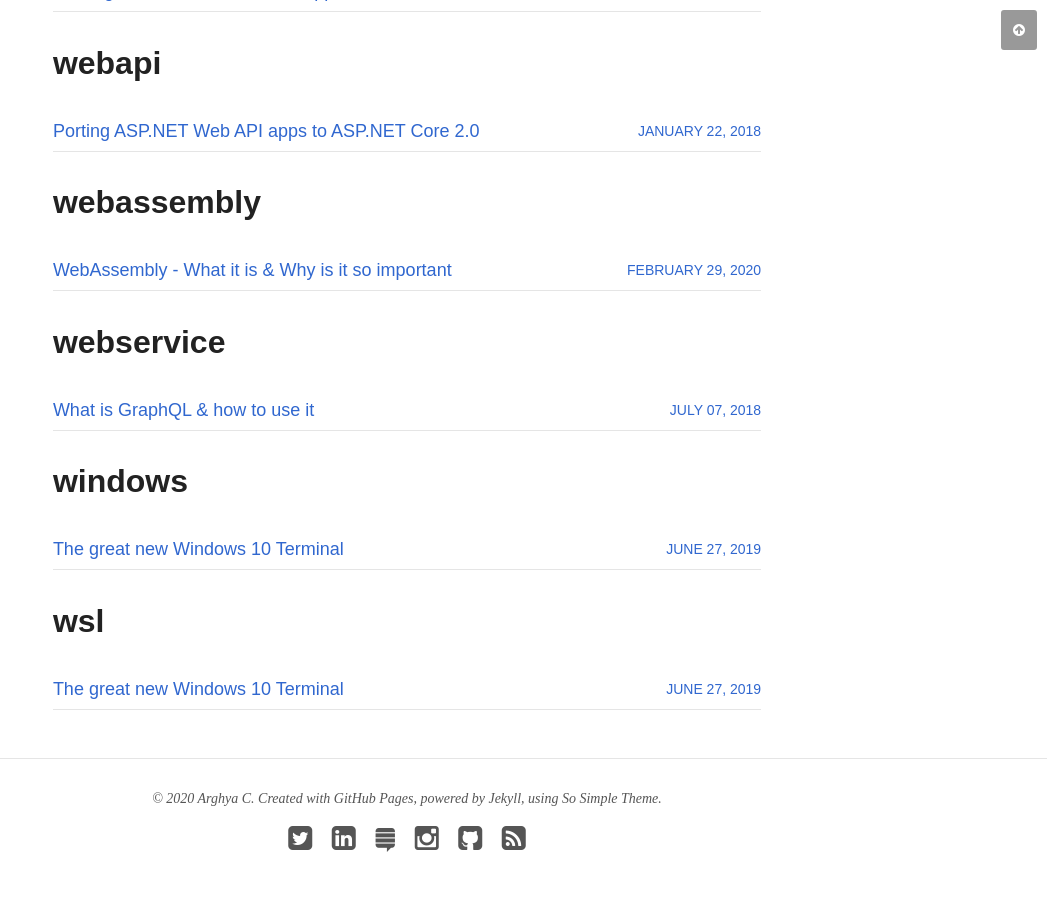
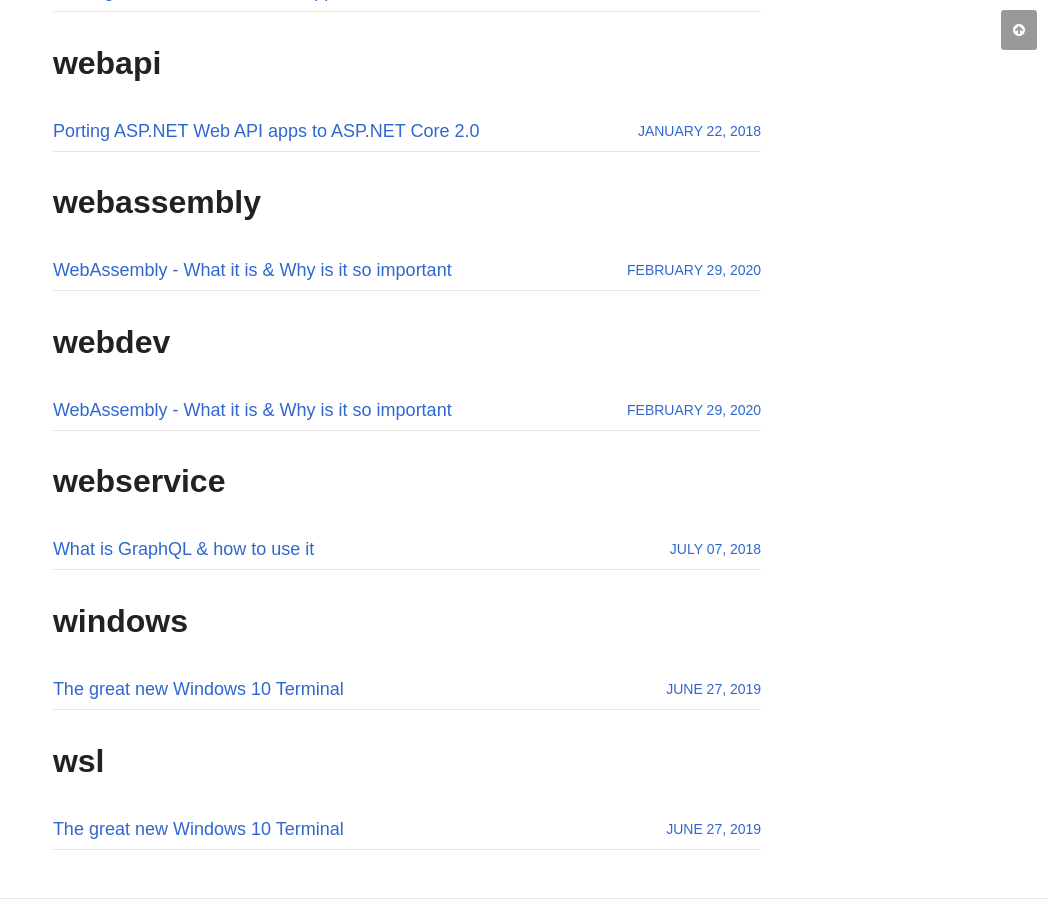
Before and after one commit to chakrabar/chakrabar.github.io, a Jekyll site: the page built from tags/index.md, in a window 1280 px wide and 900 px high, scrolled down 21471 px. Shown: the whole window, without its empty margins (233-1280 px from the left). Built offline with Jekyll 4.4.1, drawn with Linux system fonts in a browser that asks for light colours; nearby versions of some CDN libraries; some of the changed lines change nothing that is shown.

Commit message:
Some final changes for wasm post

```diff
--- a/_posts/articles/2020-02-29-webassembly-wasm-wasi.md
+++ b/_posts/articles/2020-02-29-webassembly-wasm-wasi.md
@@ -3,18 +3,19 @@
 title: "WebAssembly - What it is & Why is it so important"
 excerpt: "The what, why, how & when of WebAssembly for the dummies"
 date: 2020-02-29
-tags: [dev, programming, web, webassembly, wa, wasm, wasi, wat]
+tags: [dev, programming, web, webdev, webassembly, wa, wasm, wasi, wat]
 categories: articles
 image:
   feature: posts/webassembly/office-4.jpg
 comments: true
 share: true
 published: true
+modified: 2020-03-01T22:00:00+05:30
 ---
 
-If you are a web developer, or a software developer in general, you must have heard of something called `WebAssembly` in last few years. If you did, but do not know actually what it is, and why you keep hearing about them - this artcle's for you. If you are already compiling your code into `wasm` and loading them into your `JavaScript` code, then, well, you'll probably not get much out of it.
+If you are a web developer, or a software developer in general, you must have heard of something called `WebAssembly` in last few years. If you did, but do not actually know what it is, and why you keep hearing about them - this post is for you. If you are already compiling your code into `wasm` and loading them into your `JavaScript` code, then you can happily skip.
 
-If you're in the first group, jump right in. Here, we'll try to understand what is `WebAssembly`, what is the context of it, the hype vs. the fact, and a bit of the future. You might have already come across bunch of articles, blog posts, tweets, videos & even conference talks about it, but still probably have no clue what it is! Is it a new tool, a design pattern or a shiny new JavaScript framework?
+If you're in the first group, jump right in. Here, we'll try to understand what is `WebAssembly`, what is the context of it, the hype vs. the fact, and a bit of the future. You might have already come across bunch of articles, blog posts, tweets, videos & even conference talks about it, but still probably have no clue what it is? Is it a new tool, a design pattern or a shiny new JavaScript framework?
 
 ## What is _WebAssembly_
 
@@ -22,45 +23,45 @@
 
 _Wait, a what?_
 
-That's right! Let us take it apart, and understand piece-by-piece
+That's right! That's what `WebAssembly` is. Let us take this definition apart, and understand piece-by-piece
 ![image-right](/images/posts/webassembly/Web_Assembly.png){: .pull-right}
 
-* It's a `new language`. It became the offical _**"fourth language for web"**_ on [5th December 2019](https://www.w3.org/2019/12/pressrelease-wasm-rec.html.en), though it has been in development for few years now
-* It's `binary`, so it is not really human readable (hence, _"assembly"_)
+* It's a `new language`. It became the offical _**"fourth language for web"**_ on [5th December 2019](https://www.w3.org/2019/12/pressrelease-wasm-rec.html.en), i.e. after HTML, CSS & JavaScript
+* It's `binary`, so it is not really human readable (it's an _"assembly"_ language for the web)
 * It's `low level`, i.e. it's much closer to actual machine code (than `JavaScript` and other higher level languages)
 * And it's `for the web`, that means (modern) web browsers can read and execute them
 
-### So, how do I write code in `WebAssembly`?
+### So, how do I code in `WebAssembly`?
 
-Though there is a [text format](https://developer.mozilla.org/en-US/docs/WebAssembly/Understanding_the_text_format), you as a developer won't generally _"write"_ code in `WebAssembly`! **It's actually an `IR` or `Intermediate Representation`**, comparable to `ByteCode` in `Java` or `MSIL/CIL` in `.NET`.
+Actual WebAssembly is a binary language. Though there is a [text representation](https://developer.mozilla.org/en-US/docs/WebAssembly/Understanding_the_text_format), you as a developer won't generally _"write"_ code in `WebAssembly`! **It's actually an `IR` or `Intermediate Representation`** code, comparable to `ByteCode` in `Java` or `MSIL/CIL` in `.NET`. It's meant to be a compilation target for higher level languages.
 
 Basically it's a set of low level binary instructions that works across common standard hardware. Unlike higher level languages like `C#`, `Go` or `Java`, it is more closer to machine language, and can be converted into actual `machine code` very fast & efficiently. So rather than writing code in it, you still write code in a language that you already know, like `C/C++` or `Rust`, and a special compiler compiles your code into `WebAssembly`, and that runs inside a special `Virtual Machine`. This `VM` can turn the `IR` into actual, platform specific `Machine Code` and execute them. This `VM` can run on any type of platform (hardware + OS).
 
 ![Image](/images/posts/webassembly/WebAssembly_compile.png)
 
-In a nutshell, that's like the main idea behind WebAssembly, to be able to _**run pre-compile code, written in any language, on the web!**_
+In a nutshell, that's like the main idea behind WebAssembly, to be able to _**run pre-compiled code, written in any language, on the web!**_
 
 Okay, but why?
 
 ### Why `WebAssembly`?
 
-Okay, so I cannot read or write code in WebAssembly! Then what is the purpose of it? Why have it as the _fouth language for the web_? We already have our `JavaScript`!
+I cannot read or write code in WebAssembly! Then what is the purpose of it? Why have it as the _fouth language for the web_? We already have our good ol' `JavaScript`!
 
-Yes, `JavaScript` works, and it works pretty well. And there are really cool `JS Frameworks` like `Angular`, `React`, `Vue` etc. In fact `JS` is so cool, that now lot of people even write back-end or server-side code also in `JS`, thanks to `Node`!
+Yes, `JavaScript` works, and it works pretty well. And there are really cool `JS Frameworks` like `Angular`, `React`, `Vue` etc. that make complex web development much easier. In fact `JS` is so cool, that now lot of people even write back-end or server-side code in `JS`, thanks to `Node`!
 
 BUT, there are issues with `JavaScript`, mainly with **`performance`**! It works fine for a standard web applications where small pieces of processing is done on the web, based on user interaction. Generally, the heavy processing is done on servers, and web interacts with them through `http` services. But it does not work well when lot of real-time processing is required, think of - image & video processing, 3D gaming, AR/VR etc.
 
-**NOTE:** JavaScript is an interpreted language i.e. at the run-time, each line of code is turned into machine code as it is encountered. This happens everytime, even the same line of code is executed multiple times (e.g. loops). This is inefficient. And there is no way to look at the whole code at once & ompimize. Also, the garbage collector cycles take it's time to run and free up memory, stalling the applications. Well, this is how JavaScript used to run traditionally. But the modern JavaScript engines use `JIT compiler` which partially compiles the code & has some performance improvements. But still it's not the best we could get, partly because of the `dynamic` nature of JavaScript. Read in more abou them in this [series of posts by Lin Clark](https://hacks.mozilla.org/category/code-cartoons/a-cartoon-intro-to-webassembly/).
+**NOTE:** JavaScript is an interpreted language i.e. at the run-time, each line of code is turned into machine code as it is encountered. This happens everytime, even the same line of code is executed multiple times (e.g. loops). This is inefficient. And there is no way to look at the whole code at once & ompimize. Also, the garbage collector cycles take it's time to run and free up memory, stalling the applications. Well, this is how JavaScript used to run traditionally. But the modern JavaScript engines use `JIT compiler` which partially compiles the code & has some performance improvements. But still it's not the best we could get, partly because of the `dynamic` nature of JavaScript. Read in more detail about them in this [series of posts by Lin Clark](https://hacks.mozilla.org/category/code-cartoons/a-cartoon-intro-to-webassembly/).
 {: .notice--success}
 
-Web has been an important medium of user interaction for software programs, and with modern SaaS & cloud applications, users are now enabled to do more & more stuffs on web. Users & developers, both want to be able to do more stuffs on web, and faster. Apart from `JavaScript` being not-so-fast, always going over the network for heavy processing & bringing back results, makes fast processing on web applications almost impossible.
+Web has been an important medium of user interaction for software programs, and with modern SaaS & cloud applications, users are now enabled to do more & more stuffs on web. Users & developers, both want to be able to do more stuffs on web, and faster. And with frameworks like `Electron`, web apps can run like native apps on desktop, cross-platform. Now, apart from `JavaScript` being not-so-fast, always going over the network for any heavy processing & bringing back results, makes fast processing on web applications almost impossible.
 
 `WebAssembly` aims to solve this problem. WebAssembly is a new type of assembly language (Intermediate Code) that
 
 1. Any language compiler can target
 2. Can be executed on web, stand-alone
 
-With that, developers can write their code on high-performance languages like `C/C++` or `Rust` and compile them into `WebAssembly`. This `IR` code matches very closely with machine languages across hardwares. Now the browser (with WebAssembly VMs) can directly translate that into machine code & execute. This can make the code run real fast in near native (directly running compiled machine code) speed.
+With that, developers can write their code on high-performance languages like `C/C++` or `Rust` and compile them into `WebAssembly`. This `IR` code matches very closely with machine languages across hardwares. Now the browser (with `WebAssembly VM`s) can directly translate that into machine code & execute. This can make the code run real fast in near native (directly running compiled machine code) speed.
 
 **Important:** For this to happen, 2 things are required. [1] Different languages need to compile into WebAssembly [2] Browsers need to be ready to run WebAssembly. For _#1_, different languages need to come up with new compilers that target WebAssembly rather than their standard IR. This is already available for `C/C++`, `Rust` and even `C#`. And very soon we'll have compilers for many other langues, some of them might be ready by the time you read this. And _#2_ is not an issue, as all the modern brosers already support WebAssembly viz. `Firefox`, `Chrome`, `Edge` & `Safari`. In fact, WebAssembly is a joint effort by `W3C`, `Mozilla`, `Google`, `Microsoft` & `Apple` (and of course community members). So, all the major browsers should always be up to date with latest WebAssembly standards.
 {: .notice--info}
@@ -74,12 +75,12 @@
 1. `WebAssembly` is still a **new & evolving** technology. Things are changing very fast, and by the time you read, many things might have changed
 2. It's a **low level binary code**, meant to be **target of compilation** for higher level (ideally fast) languages. Any language that wants to generate `WebAssembly`, needs to come up with a compiler that compiles from that language to `WebAssembly` IR
 3. As a language, it's **strongly typed** (unlike `JavaScript`)
-4. It **runs inside a `VM`** (like `Java` runs indside `JVM` or `C#` runs inside `.NET CLR`). The `WebAssembly Virtual Machine` works like a **Stack Machine** i.e. for each operation, it `push` or `pop` something on the internal memory stack (e.g. a functions pops operands from the stack and at the end, the return value is pushed on top of stack)
+4. It **runs inside a `VM`** (like `Java` runs indside `JVM` or `C#` runs inside `.NET CLR`). The `WebAssembly Virtual Machine` works like a **Stack Machine** i.e. all opeations work on the stack. For each operation, it `push` or `pop` something on the internal memory stack (e.g. a functions pops operands from the stack, and at the end, the return value is pushed on top of stack)
 5. `WebAssembly` is frequently abbreviated as `WA` or **`wasm`**. Actual WebAssembly files also have `*.wasm` extension
 6. Generally the binary size is pretty **small** (compared to `JavaScript`, even when compressed) & **executes fast** because of it's near native model
 7. On browser, `WebAssembly` runs with same priviledges as `JavaScript` code, so it has the same **security** levels of current browser code (e.g. it cannot start manipulating files on client system, without explicit user action)
 8. It's **portable & platform agnostic**, i.e. indepndent of underlying `hardware` or `OS`
-9. There is a [text representation](https://developer.mozilla.org/en-US/docs/WebAssembly/Understanding_the_text_format) of `wasm`, that is human readable and follows `s-expressions` format. Though it's totally possible to write code in `WAT`, the main idea behind this is to help `debug` WebAssembly code at run-time (it's not ready though)
+9. There is a [text representation](https://developer.mozilla.org/en-US/docs/WebAssembly/Understanding_the_text_format) of `wasm`, that is human readable and follows `s-expressions` format. Though it's totally possible to write code in `WAT`, the main idea behind this is to enable `debug` WebAssembly code at run-time (it's not ready though)
 10. `WebAssembly` enables web browsers to run code written in other languages than `JavaScript`. `C/C++` and `Rust` were supported from the beginning. `.NET` already supports it through [Blazor](https://dotnet.microsoft.com/apps/aspnet/web-apps/blazor), and support for many other languages should be available soon
 11. Some popular compilers for `WebAssembly` are [LLVM & Emscripten](https://v8.dev/blog/emscripten-llvm-wasm). Currently **Emscripten** is the most popular compiler
 12. To get the taste of first-hand `wasm` development, follow this **[Hello World](https://webassembly.org/getting-started/developers-guide/) tutorial**
@@ -113,16 +114,16 @@
 8. Not really debuggable for high-level language source code (should change in future with source-maps)
 9. No fully featured _**multi-threading support**_
 
-**NOTE:** As `WebAssembly` is just in the early stage of development, specs proposals & implementations change fast. Many of the limitations mentioned above might get resolved soon.
+**NOTE:** As WebAssembly is just in the early stage of development, specs proposals & implementations change fast. Many of the limitations mentioned above might not apply in future. And that may happen pretty soon.
 {: .notice--info}
 
 ## `WASI` - run `WebAssembly` everywhere
 
-If we think about about the core working principles of `WebAssembly`, it's not difficult to visualize `wasm` executing outside web browsers as well! Provided the `Wasm Virtual Machine` is available, `wasm` code can run in any system on any platform, browser or not!
+If we think about about the core working principles of `WebAssembly`, it's not difficult to visualize `wasm` executing outside web browsers as well! Provided the `WebAssembly Virtual Machine` is available, `wasm` code can run in any system on any platform, browser or not!
 
 Developers are already running `wasm` outside browsers for the amazing benefits it provides - fast, scalable, secure way to run the same code across all machines.
 
-Now the committee is also pushing the idea, and working to provide an easier & standard bunch of interfaces so that - `wasm` applications written in different languages can run acorss platforms, talk to each-other seamlessly, can access necessary system APIs & securely execute inside a sandbox (memory, network, filesystem, access etc). Thasts **`WebAssembly System Interface`** or _**WASI**_. Read [this](https://hacks.mozilla.org/2019/03/standardizing-wasi-a-webassembly-system-interface/) for more details.
+Now the wasm committee is also pushing the idea, and working to provide a standard set of interfaces so that - `wasm` applications written in different languages can run acorss platforms, talk to each-other seamlessly, can access necessary system APIs & execute securely inside a sandbox (with controlled access, memory, network, filesystem etc). Thasts **`WebAssembly System Interface`** or _**WASI**_. Read [this](https://hacks.mozilla.org/2019/03/standardizing-wasi-a-webassembly-system-interface/) for more details.
 
 Now think of the implications. `WASI`, if works as expected, will open up crazy new ways of writing applications - on any language, that runs everywhere, and talk to each other fluently without any wrappers or network calls!
 
@@ -136,11 +137,13 @@
 ## A few finals notes
 
 * When can I start using `wasm`? Right now! Though it'll change a lot in future, it's already available to use and it really works!
-* Will it replace `JavaScript`? No. At least not any time soon. Currently `wasm` depends on `JS` for loading & any kind of `DOM` manipulation. Though it'll change in future, `JS` is already huge and has it's own high place in web development. Practically, it's the only language tailored fit for web development, other languages - not at all. All the amazing JS frameworks also make it almost irreplacable. So, probably no existing `JS` based web applications will be re-written in `wasm`. But a time might come when new web applications might be written completely in `wasm` (in a language like `C++`, `Go`, `Kotlin` or something that doesn't even exist today)!
+* Will it replace `JavaScript`? No. At least not any time soon. Currently `wasm` depends on `JS` for loading & any kind of `DOM` manipulation. Though it'll change in future, `JS` is already huge and has it's own high place in web development. Practically, it's the only language tailored fit for web development, other languages - not really. All the amazing JS frameworks also make it almost irreplacable. So, probably no existing `JS` based web applications will be re-written in `wasm`, but a time might come when new web applications might be written completely in `wasm` (in a language like `C++`, `Go`, `Kotlin` or something that doesn't even exist today)!
+* Why not re-write all the web apps in WebAssembly? For typical web apps, where it's the app that's waiting for user most of the time, and needs to talk to a remote database to get data, `wasm` will not provide much performance gain. So all the development, testing, integration effort will not be worth it.
 * What about `Docker`? Will `wasm` replace it? _"No, but imagine a future where Docker runs linux containers, windows containers and wasm containers side by side. Over time wasm might become the most popular container type. Docker will love them all equally, and run it all :)"_ - [Solomon Hykes](https://twitter.com/solomonstre/status/1111113329647325185?s=20)
 * Ok, so what about `JS developers`? Is it like all the JS developers will now have to learn a completely new language (maybe more than one?) just to keep up with web development? Well, learning a new language might be really helpful, mainly to benefit from the performance of lower level languages. But it may not be necessary. For instance, there is already a popular language **[AssemblyScript](https://github.com/AssemblyScript/assemblyscript)** that can compile `TypeScript` (a subset actually) into `WebAssembly`.
+* So, now we'll see back-end developers start doing front-end development? Not very soon probably. But it will happen definitely. With the advent of `Nodejs`, we saw front-end developers become _"full-stack"_ developers. Once wasm gets more stable (and DOM access), we may see the _**reverse trend**_ of typical back-end developers become _"full-stack"_ developers! But front-end development requires some specific expertise (DOM, HTML, CSS etc.), which only comes with time.
 
-**Disclaimer:** I'm by no means a WebAssembly expert. I'm just a developer interested in the applications & future roadmaps of WebAssembly. My whole source of knowledge was my research on wasm to see if it could solve a specific problem that I was not able to solve with current web technologies. Though I figured out that wasm, in it's current state, cannot solve the problem, but all the amazing articles and talks (few mentioned in references below) got me really excited about WebAssembly and all the new possibilities it opens up! 😄
+**Disclaimer:** I'm by no means a WebAssembly expert. I'm just a developer interested in the development & future applications of WebAssembly. My whole source of knowledge was my research on wasm, to see if it could solve a specific problem that I was not able to solve with current web technologies. Though I figured out that wasm, in it's current state, cannot solve the problem, but all the amazing articles and talks (few mentioned in references below) got me really excited about WebAssembly and all the new possibilities it opens up! 😄
 {: .notice--warning}
 
 ### References
@@ -148,7 +151,7 @@
 * [The WebAssembly home page](https://webassembly.org/)
 * [GitHub repos](https://github.com/WebAssembly)
 * [Mozilla WebAssembly docs](https://developer.mozilla.org/en-US/docs/WebAssembly)
-* [A cartoon intro to wasm](https://hacks.mozilla.org/category/code-cartoons/a-cartoon-intro-to-webassembly/)
+* [A cartoon intro to WebAssembly](https://hacks.mozilla.org/category/code-cartoons/a-cartoon-intro-to-webassembly/)
 * [Wasm Hello World guide](https://webassembly.org/getting-started/developers-guide/)
 * Tools
     * [WasmExplorer](http://mbebenita.github.io/WasmExplorer/)
```
